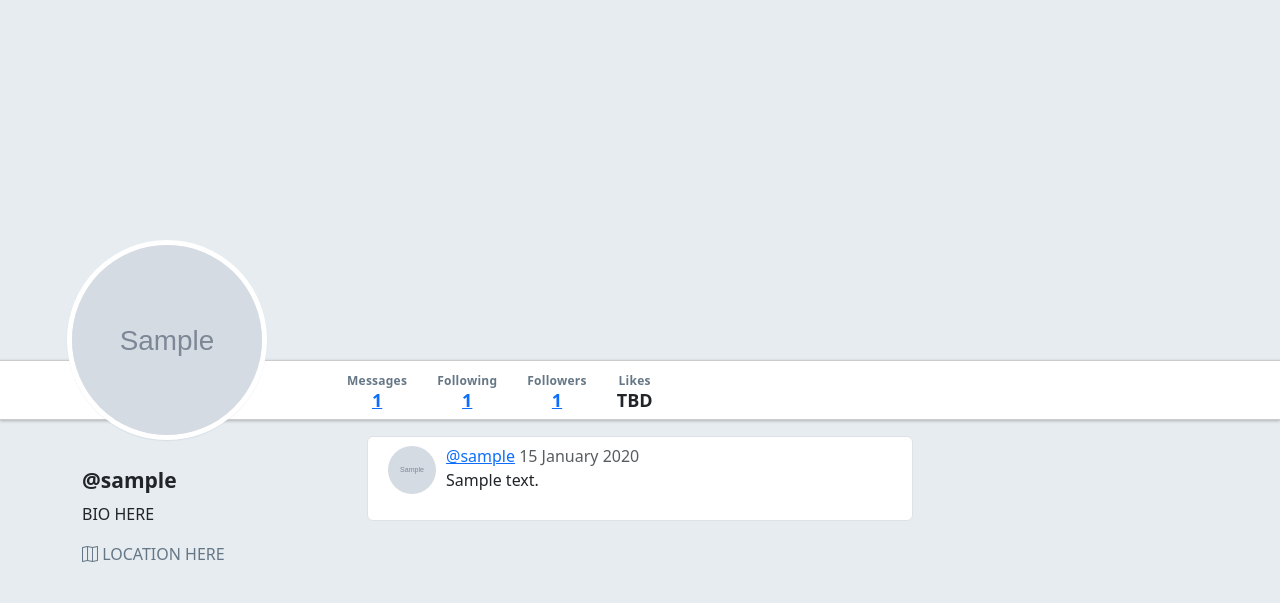
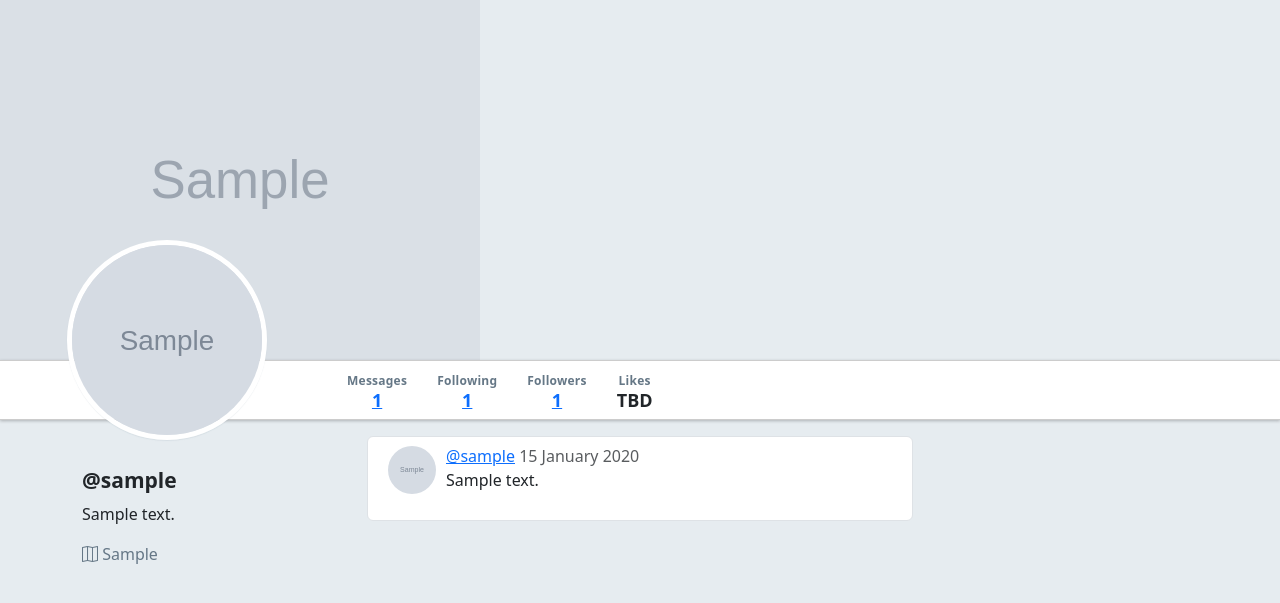
Before and after one commit to julianecassidy/flitter, a Flask app: template templates/users/show.html in a window 1280 px wide. Shown: the part 46-649 px from the top of the page. Run offline with Flask 2, Linux system fonts and the light colour scheme; the template is opened without the code that fills it: values that come from a table or form of the project are taken from there, others are empty; tables that the repository leaves empty hold one stand-in row (values such as "Sample post"); grey boxes marked "Sample" are stand-in pictures.

Commit message:
update user profile info

```diff
--- a/static/stylesheets/style.css
+++ b/static/stylesheets/style.css
@@ -210,6 +210,10 @@ nav + .container {
   opacity: 0.7;
   background-size: cover;
   background-position: top center;
+}
+
+#header-image {
+  height: 100%;
 }
 
 .full-width {
--- a/templates/users/detail.html
+++ b/templates/users/detail.html
@@ -4,6 +4,9 @@
 
 <div id="warbler-hero"
      class="full-width">
+     <img src="{{ user.header_image_url }}"
+          alt="Header image for {{ user.username }}"
+          id="header-image">
 </div>
 <img src="{{ user.image_url }}"
      alt="Image for {{ user.username }}"
@@ -80,10 +83,10 @@
 <div class="row">
   <div class="col-sm-3">
     <h4 id="sidebar-username">@{{ user.username }}</h4>
-    <p>BIO HERE</p>
+    <p>{{ user.bio }}</p>
     <p class="user-location">
       <span class="bi bi-map"></span>
-      LOCATION HERE
+      {{ user.location }}
     </p>
   </div>
 
```
Also changed, not shown: changelog.txt.
